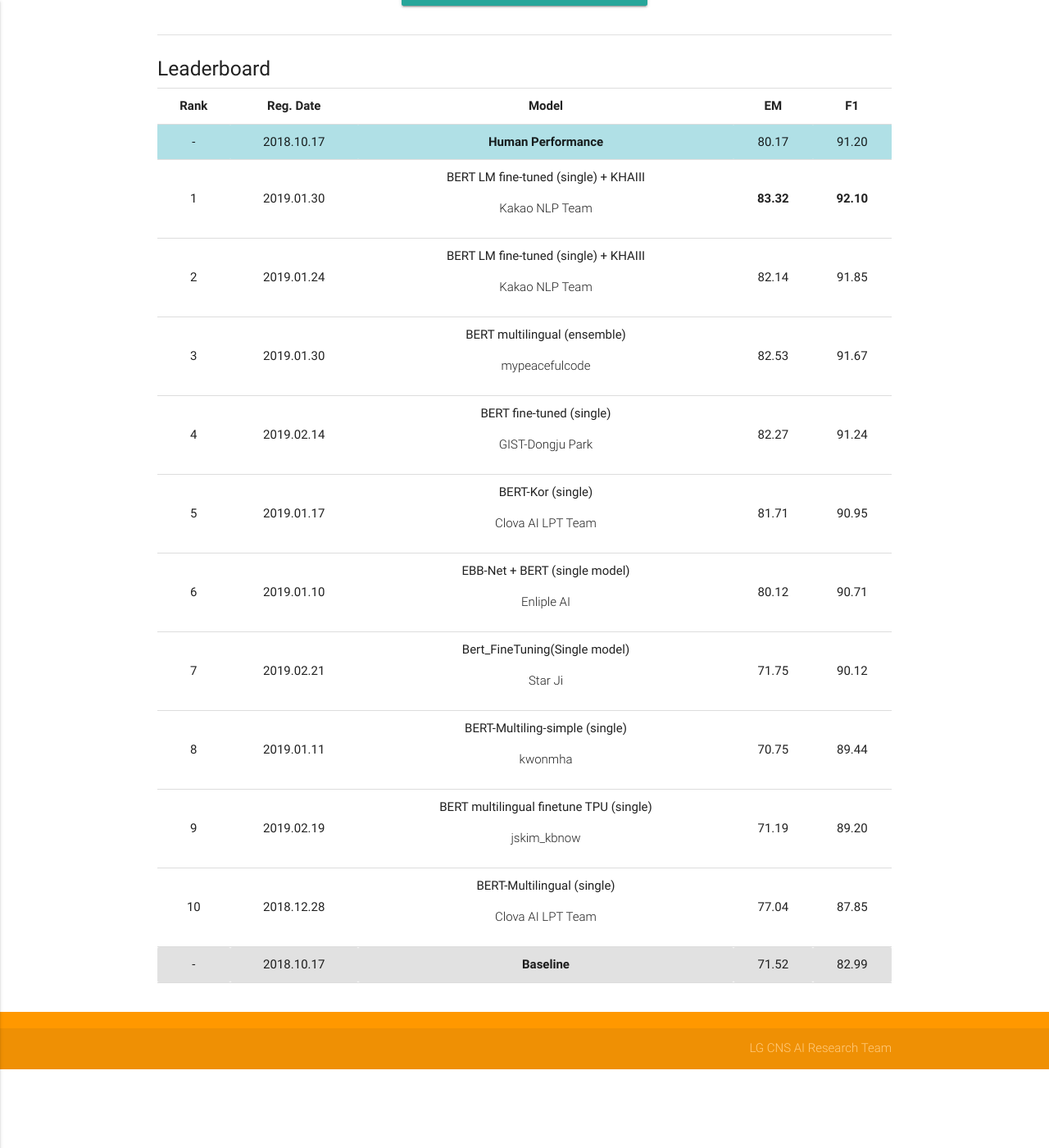
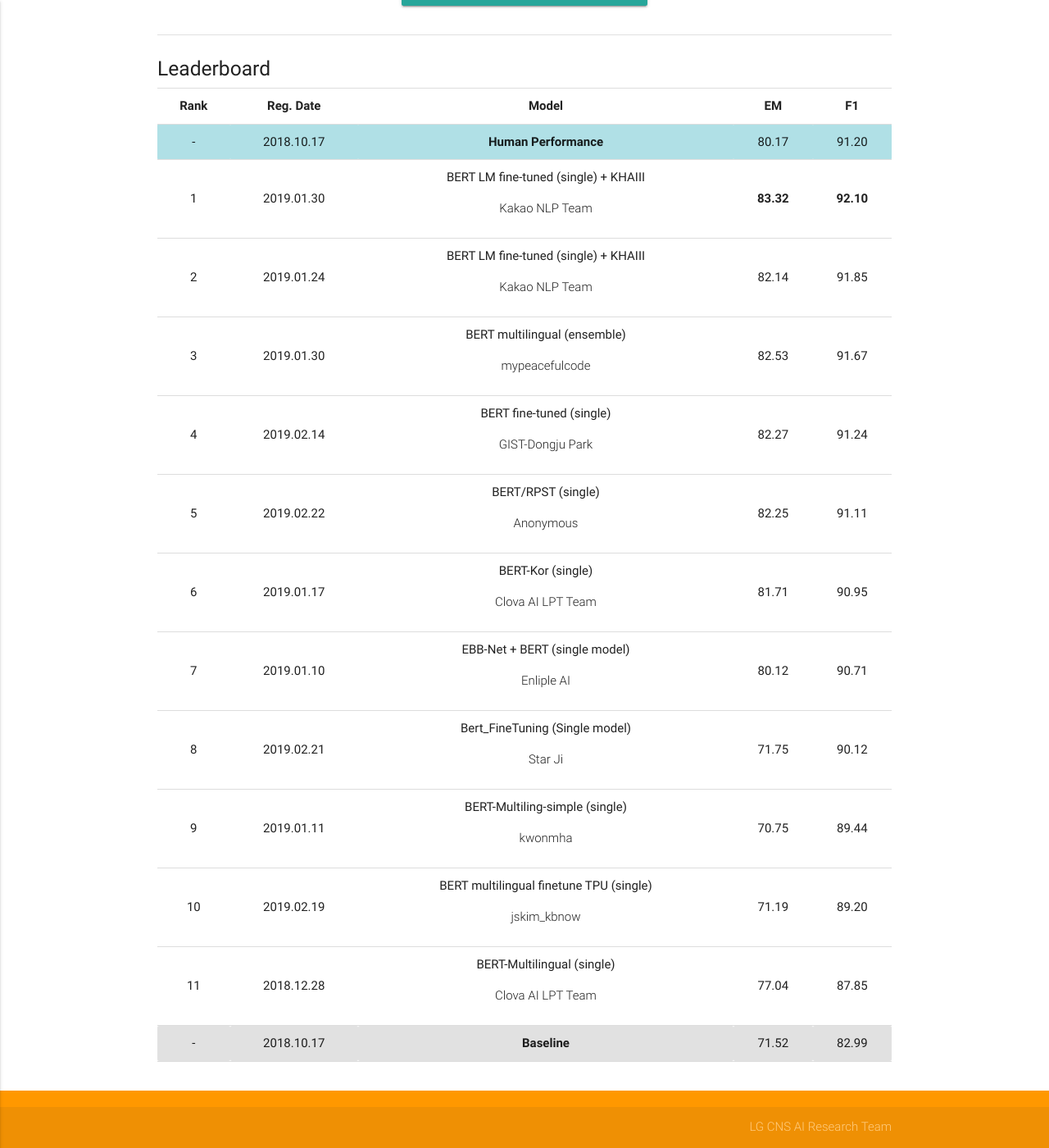
Before and after one commit to korquad/korquad.github.io, a Jekyll site: the page built from category/index_english.html, in a window 1280 px wide and 1400 px high, scrolled down 1773 px. Shown: the whole window at 82% size. Built offline with Jekyll 4.4.1, drawn with Linux system fonts in a browser that asks for light colours; before the commit the page ends 3077 px from its top, so only the background shows below that.

Commit message:
19/02/26 leaderboard updated & mailto modified (LHJ)

```diff
--- a/_includes/footer.html
+++ b/_includes/footer.html
@@ -30,7 +30,7 @@
             <div>
                 <!-- Made by <a target="_blank" class="orange-text text-lighten-3" href="http://materializecss.com">Materialize</a> -->
                 <span style="text-align: right; float: right">
-                <a href="mailto:jooyoul.lee@lgcns.com,kmj0614@lgcns.com,kyoungmin.kim@lgcns.com" class="orange-text text-lighten-3">LG CNS AI Research Team</a> <!-- Powered by <a target="_blank" href="http://jekyllrb.com/" class="orange-text text-lighten-3">Jekyll</a> -->
+                <a href="mailto:jooyoul.lee@lgcns.com,kmj0614@lgcns.com,hyunjeonglee@lgcns.com" class="orange-text text-lighten-3">LG CNS AI Research Team</a> <!-- Powered by <a target="_blank" href="http://jekyllrb.com/" class="orange-text text-lighten-3">Jekyll</a> -->
                 </span>
             </div>
         </div>
--- a/category/index_english.html
+++ b/category/index_english.html
@@ -250,6 +250,15 @@ style="width:300px">Submission Tutorial</a>
                     </tr>
                     <tr>
                       <td>5</td>
+                      <td>2019.02.22</td>
+                      <td>BERT/RPST (single)
+                        <p class="light">Anonymous</p>
+                      </td>
+                      <td>82.25</td>
+                      <td>91.11</td>
+                    </tr>
+                    <tr>
+                      <td>6</td>
                       <td>2019.01.17</td>
                       <td>BERT-Kor (single)
                         <p class="light">Clova AI LPT Team</p>
@@ -294,7 +303,7 @@ style="width:300px">Submission Tutorial</a>
                       <td>89.20</td>
                     </tr>
                     <tr>
-                      <td>10</td>
+                      <td>11</td>
                       <td>2018.12.28</td>
                       <td>BERT-Multilingual (single)
                         <p class="light">Clova AI LPT Team</p>
```
Also changed, not shown: other parts of category/index_english.html (+5 -5 lines), _layouts/home.html (+15 -6 lines).
